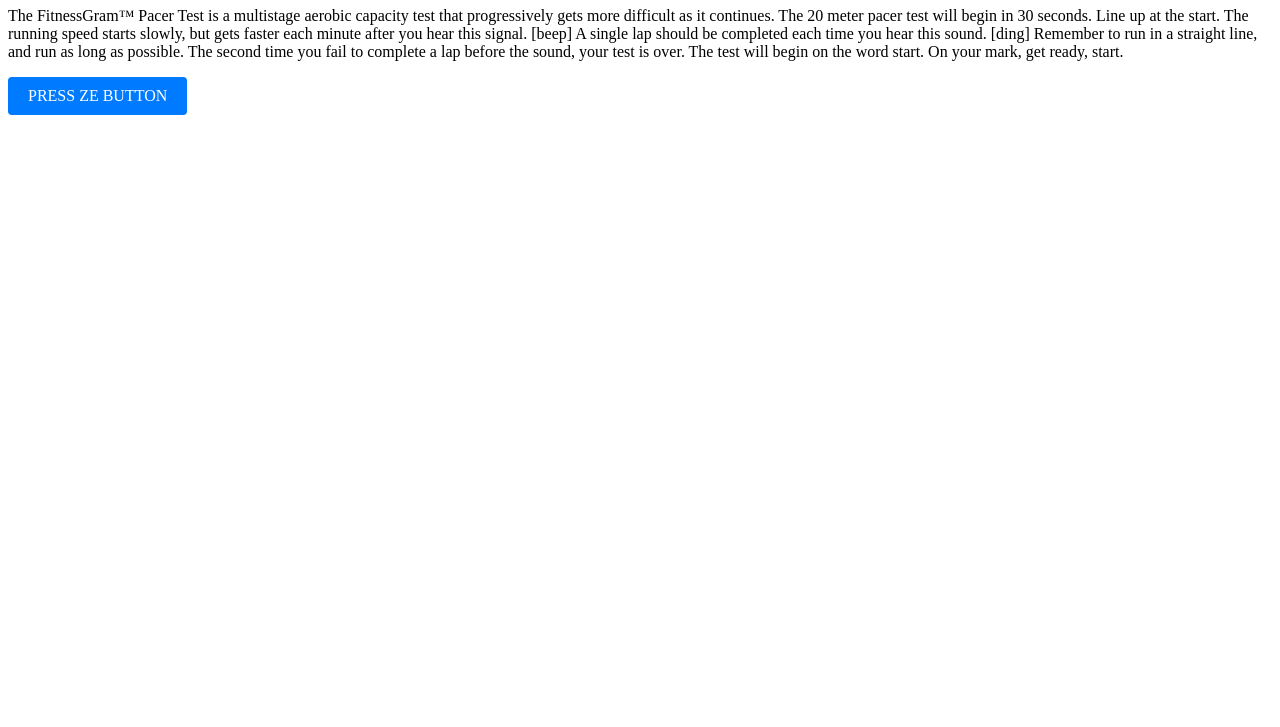
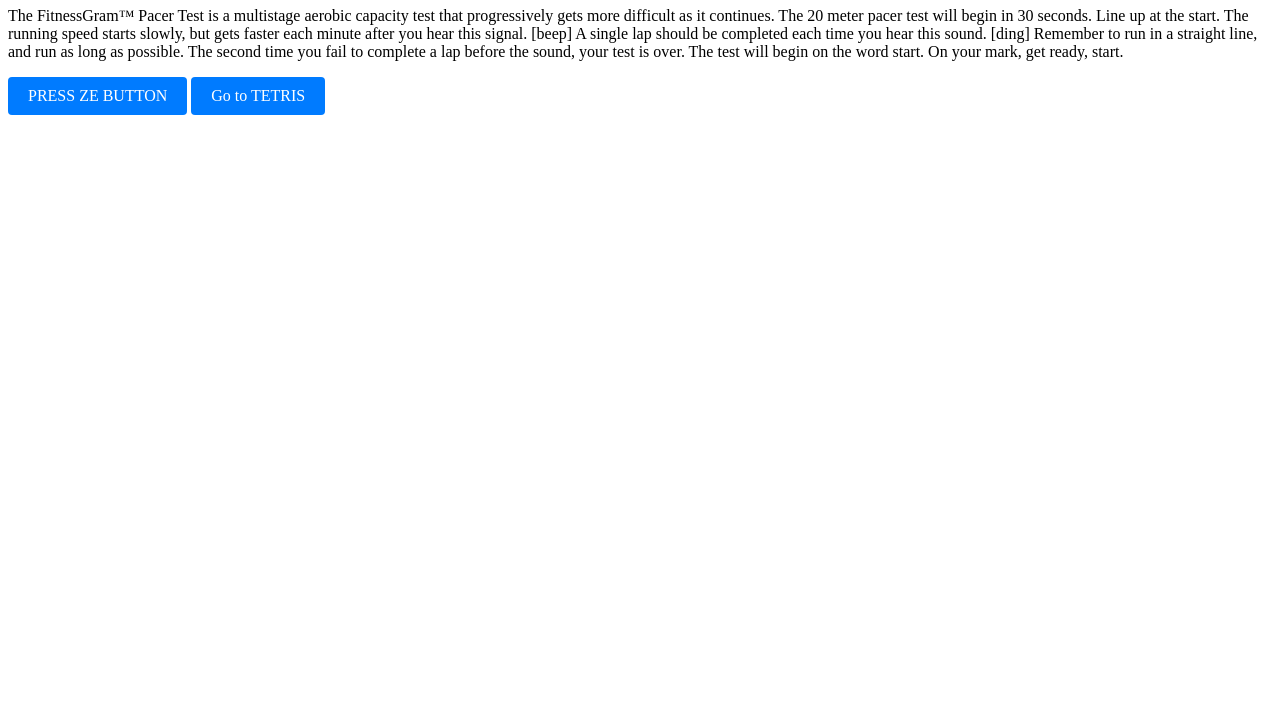
Before and after one commit to MadaraSage/Coolsite.github.io, a plain HTML site: page index.html in a window 1280 px wide. Shown: the part 73-800 px from the top of the page. Drawn offline with Linux system fonts and the light colour scheme.

Commit message:
Add files via upload

```diff
--- a/index.html
+++ b/index.html
@@ -35,5 +35,6 @@
         sound, your test is over. The test will begin on the word start. On your mark, get ready, start.
     </p>
     <a href="https://cl.gy/tbCSd" class="button">PRESS ZE BUTTON</a>
+    <a href="tetris.html" class="button">Go to TETRIS</a>
 </body>
 </html>
```
